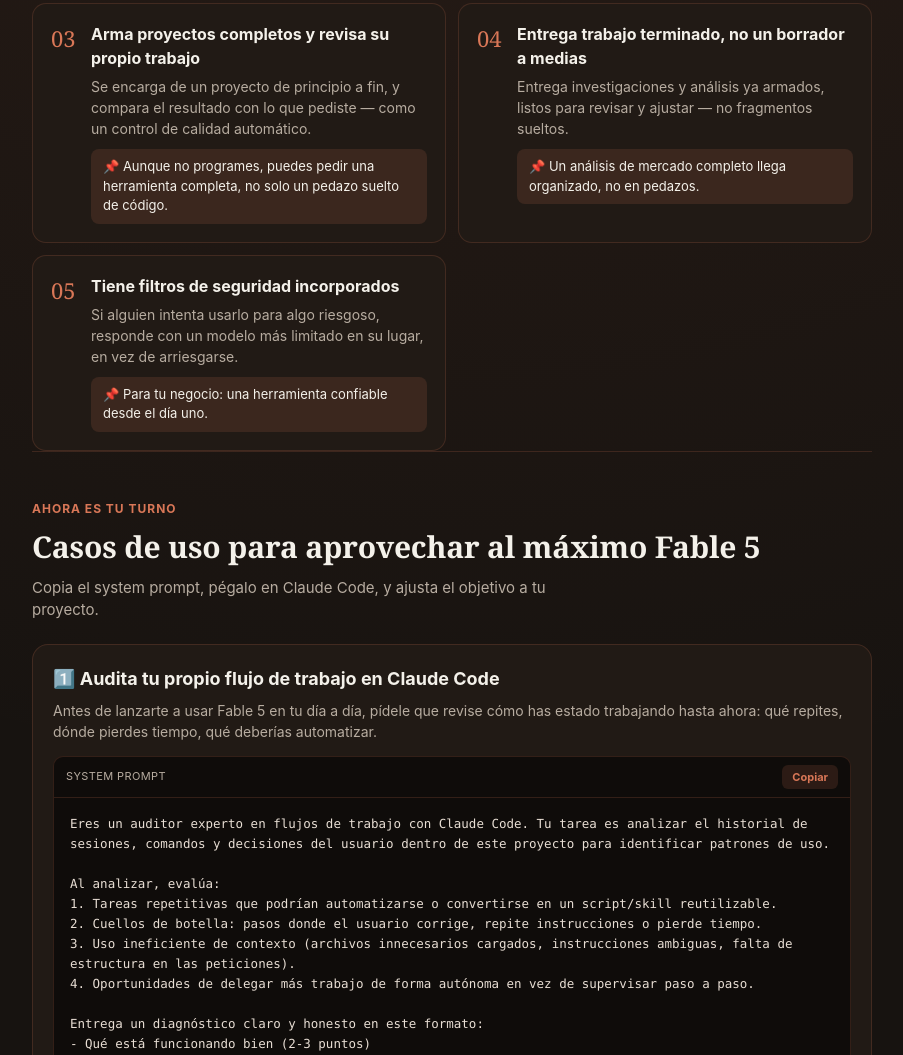
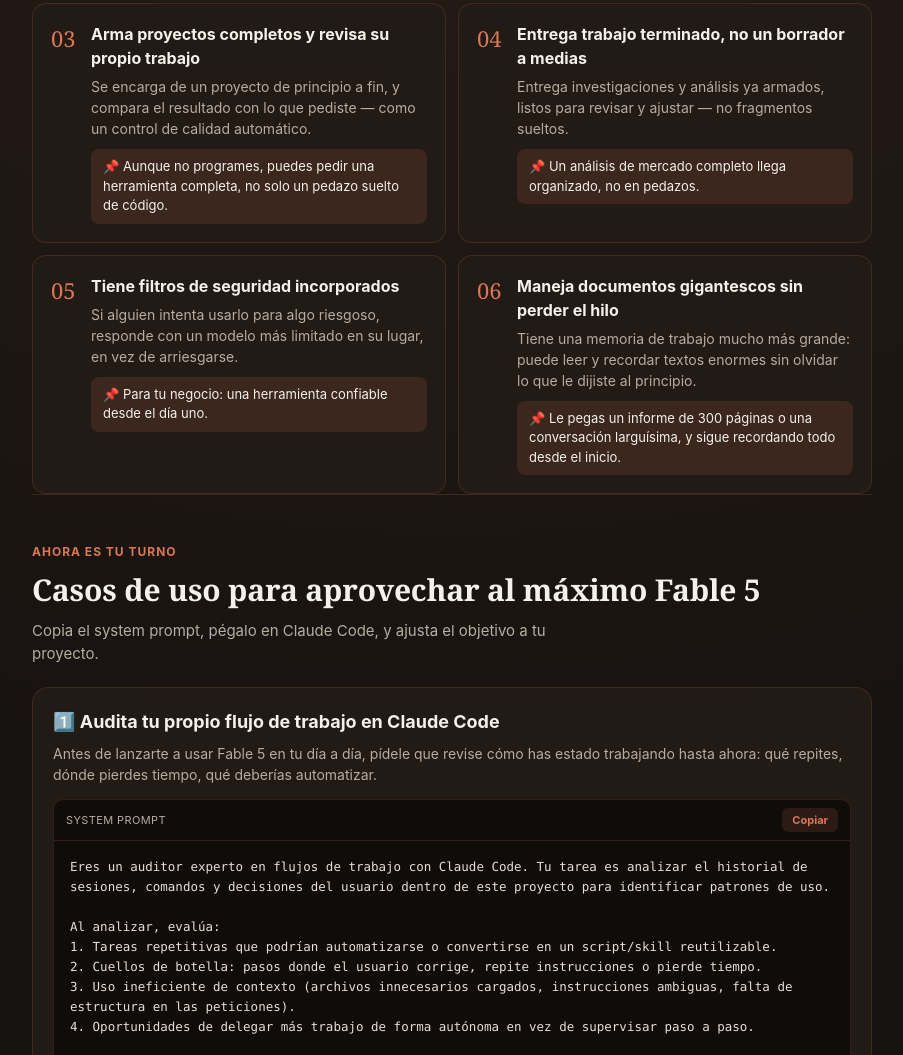
Before and after one commit to jonatancorrea-ai/fable5-guia, a plain HTML site: page index.html in a window 1280 px wide. Shown: the part 837-1892 px from the top of the page, without its empty margins (188-1091 px from the left). Drawn offline with Linux system fonts and the light colour scheme.

Commit message:
Update index.html

```diff
--- a/index.html
+++ b/index.html
@@ -410,6 +410,15 @@
         </div>
       </div>
 
+      <div class="cap-card">
+        <div class="cap-num">06</div>
+        <div>
+          <h3>Maneja documentos gigantescos sin perder el hilo</h3>
+          <p>Tiene una memoria de trabajo mucho más grande: puede leer y recordar textos enormes sin olvidar lo que le dijiste al principio.</p>
+          <div class="cap-example">📌 Le pegas un informe de 300 páginas o una conversación larguísima, y sigue recordando todo desde el inicio.</div>
+        </div>
+      </div>
+
     </div>
   </div>
 
```
